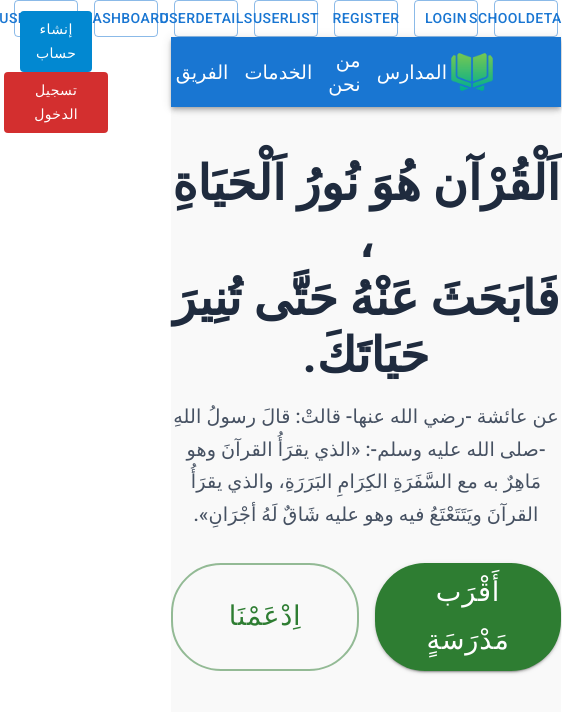
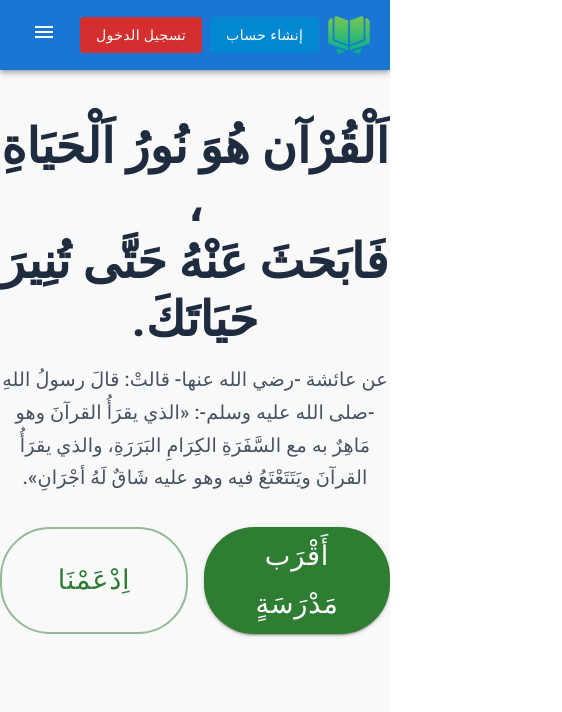
Before and after one commit to algerian-tech-makers/TEAM08-Archidni-V1.0-Sabaak-1, a React (Create React App) app in the folder Projects/TEAM_08/frontend/: page / in a window 390 px wide. Shown: the top 712 px of the page, 562 px wide, since content can reach past the window. Built offline with nearby package versions, Linux system fonts and the light colour scheme.

Commit message:
Make navbar responsive

```diff
--- a/Projects/TEAM_08/frontend/src/App.jsx
+++ b/Projects/TEAM_08/frontend/src/App.jsx
@@ -30,7 +30,7 @@ function App() {
   ];
   return (
     <>
-      <Stack direction="row" justifyContent="center">
+      {/* <Stack direction="row" justifyContent="center">
         {pages.map((page, index) => (
           <Button
             key={index}
@@ -42,7 +42,7 @@ function App() {
             {page.label}
           </Button>
         ))}
-      </Stack>
+      </Stack> */}
       <Navbar />
 
       <Routes>
--- a/Projects/TEAM_08/frontend/src/components/Navbar.jsx
+++ b/Projects/TEAM_08/frontend/src/components/Navbar.jsx
@@ -7,25 +7,26 @@ import {
   Typography,
   Button,
   Link as MuiLink,
+  IconButton,
+  Toolbar,
 } from '@mui/material';
 import logo from '../assets/images/logo.png';
 import styled from '@emotion/styled';
 import { Link, useNavigate } from 'react-router-dom';
 import { publicItems } from '../constants/navigation';
-
-const StyledToolbar = styled('div')(({ theme }) => ({
+import { Menu } from '@mui/icons-material';
+const StyledToolbar = styled(Toolbar)(({ theme }) => ({
   display: 'flex',
   justifyContent: 'space-between',
   alignItems: 'center',
   height: '70px',
-  padding: '0px 4rem',
 }));
 
 export default function Navbar() {
   const navigate = useNavigate();
   return (
     <AppBar position="sticky">
-      <StyledToolbar>
+      <StyledToolbar sx={{ paddingInline: { xs: '1rem', md: '4rem' } }}>
         <Stack
           direction="row"
           alignItems="center"
@@ -43,7 +44,12 @@ export default function Navbar() {
             دليل المدارس القرآنية
           </Typography>
         </Stack>
-        <Stack direction="row" gap={2} alignItems="center">
+        <Stack
+          direction="row"
+          gap={2}
+          alignItems="center"
+          sx={{ display: { xs: 'none', lg: 'flex' } }}
+        >
           {publicItems.map((item, index) => (
             <MuiLink
               key={index}
@@ -61,7 +67,7 @@ export default function Navbar() {
             color="info"
             variant="contained"
             disableElevation
-            sx={{ mx: 2 }}
+            sx={{ mx: { lg: 1 }, ml: { xs: 'auto' } }}
             onClick={() => navigate('/register')}
           >
             إنشاء حساب
@@ -70,10 +76,17 @@ export default function Navbar() {
             color="error"
             variant="contained"
             disableElevation
+            sx={{ mx: 1 }}
             onClick={() => navigate('/login')}
           >
             تسجيل الدخول
           </Button>
+          <IconButton
+            color="inherit"
+            sx={{ mx: 1, display: { xs: 'inline-block', lg: 'none' } }}
+          >
+            <Menu />
+          </IconButton>
         </Box>
       </StyledToolbar>
     </AppBar>
```
